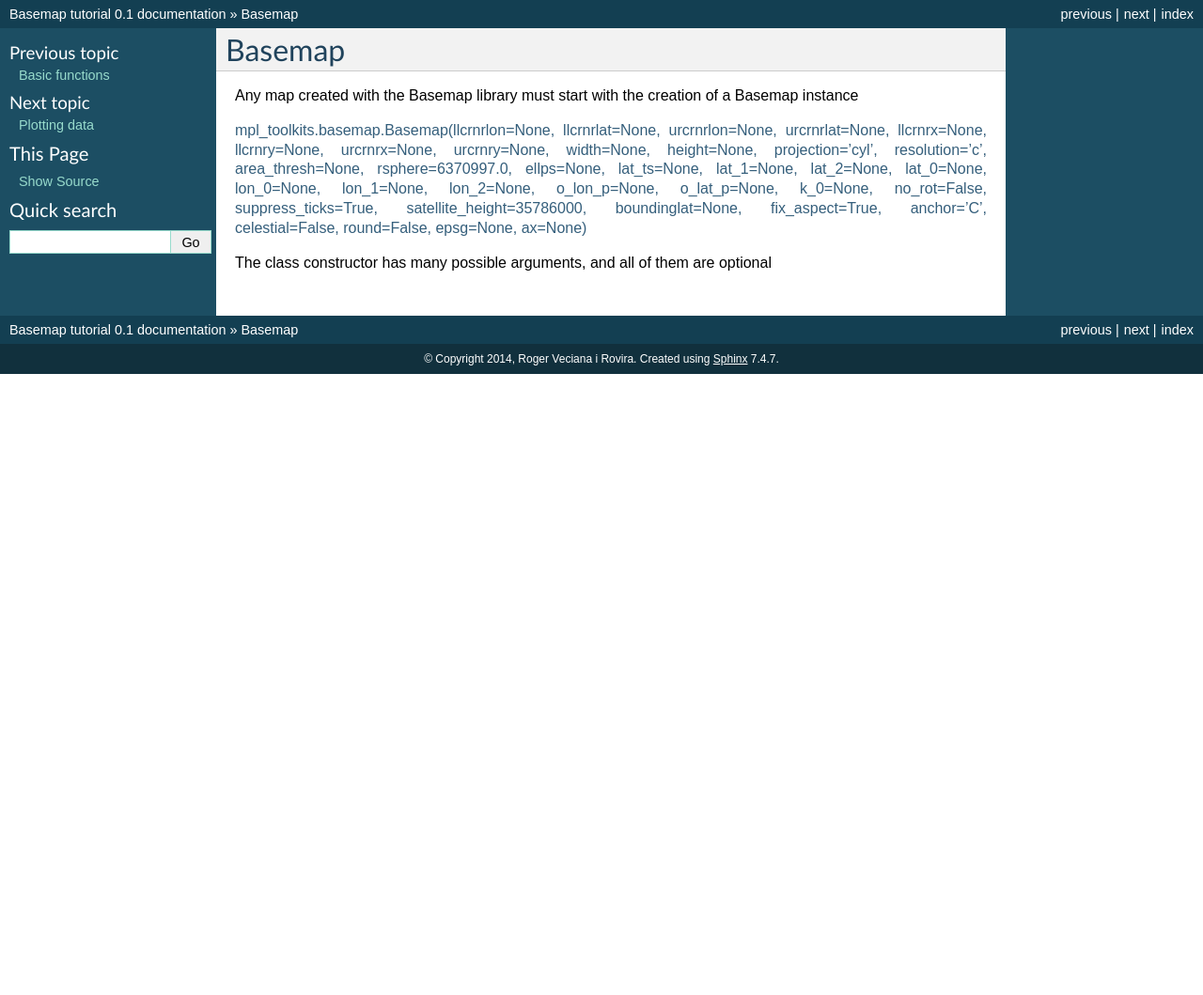
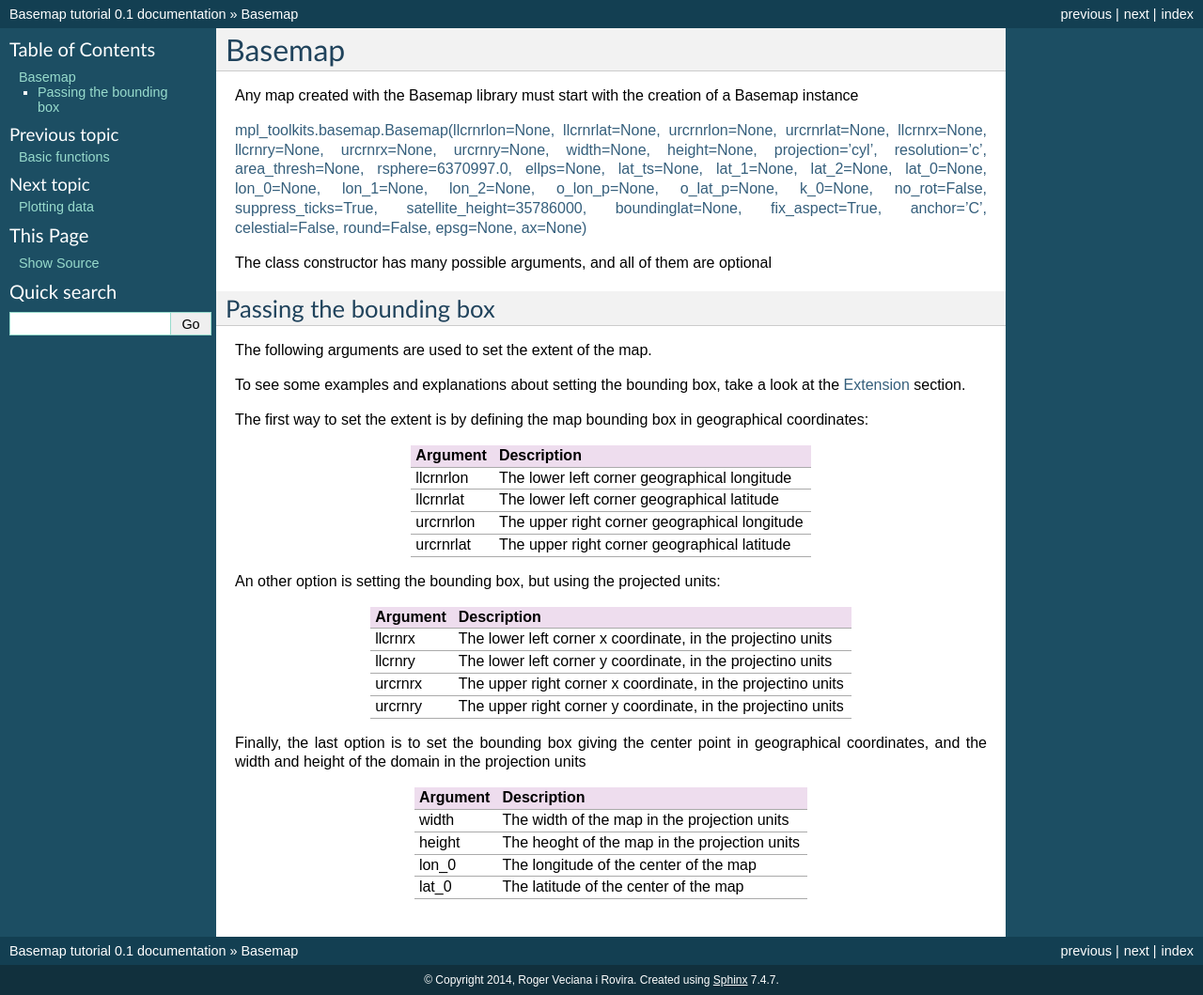
Before and after one commit to rveciana/BasemapTutorial, a Sphinx documentation site: the page built from docs/basemap.rst, in a window 1280 px wide. Shown: the whole page at 94% size. Built offline with Sphinx 7.4.7, drawn with Linux system fonts in a browser that asks for light colours; formulas are drawn with MathJax 3; before the commit the page ends 900 px from its top, so only the background shows below that.

```diff
--- a/docs/backgrounds.rst
+++ b/docs/backgrounds.rst
@@ -47,7 +47,7 @@
 
 .. image:: images/backgrounds/drawcountries.png
 
-Without drawing the coastline, the result is a bit weird:
+Without drawing the coastline, the result is a bit strange:
 
 .. image:: images/backgrounds/drawcountries_alone.png
 
--- a/docs/basemap.rst
+++ b/docs/basemap.rst
@@ -8,3 +8,43 @@
 `mpl_toolkits.basemap.Basemap(llcrnrlon=None, llcrnrlat=None, urcrnrlon=None, urcrnrlat=None, llcrnrx=None, llcrnry=None, urcrnrx=None, urcrnry=None, width=None, height=None, projection='cyl', resolution='c', area_thresh=None, rsphere=6370997.0, ellps=None, lat_ts=None, lat_1=None, lat_2=None, lat_0=None, lon_0=None, lon_1=None, lon_2=None, o_lon_p=None, o_lat_p=None, k_0=None, no_rot=False, suppress_ticks=True, satellite_height=35786000, boundinglat=None, fix_aspect=True, anchor='C', celestial=False, round=False, epsg=None, ax=None) <http://matplotlib.org/basemap/api/basemap_api.html#mpl_toolkits.basemap.Basemap>`_
 
 The class constructor has many possible arguments, and all of them are optional
+
+Passing the bounding box
+^^^^^^^^^^^^^^^^^^^^^^^^
+
+The following arguments are used to set the extent of the map.
+
+To see some examples and explanations about setting the bounding box, take a look at the :ref:`extension` section.
+
+The first way to set the extent is by defining the map bounding box in geographical coordinates:
+
+========= ===========
+Argument  Description
+========= ===========
+llcrnrlon The lower left corner geographical longitude
+llcrnrlat The lower left corner geographical latitude
+urcrnrlon The upper right corner geographical longitude
+urcrnrlat The upper right corner geographical latitude
+========= ===========
+
+An other option is setting the bounding box, but using the projected units:
+
+========= ===========
+Argument  Description
+========= ===========
+llcrnrx   The lower left corner x coordinate, in the projectino units
+llcrnry   The lower left corner y coordinate, in the projectino units
+urcrnrx   The upper right corner x coordinate, in the projectino units
+urcrnry   The upper right corner y coordinate, in the projectino units
+========= ===========
+
+Finally, the last option is to set the bounding box giving the center point in geographical coordinates, and the width and height of the domain in the projection units
+
+========= ===========
+Argument  Description
+========= ===========
+width     The width of the map in the projection units
+height    The heoght of the map in the projection units
+lon_0     The longitude of the center of the map
+lat_0     The latitude  of the center of the map
+========= ===========
```
Also changed, not shown: docs/projections.rst (+18 -0 lines), docs/images/projections/regionbboxmc.png (added), 1 other file.
